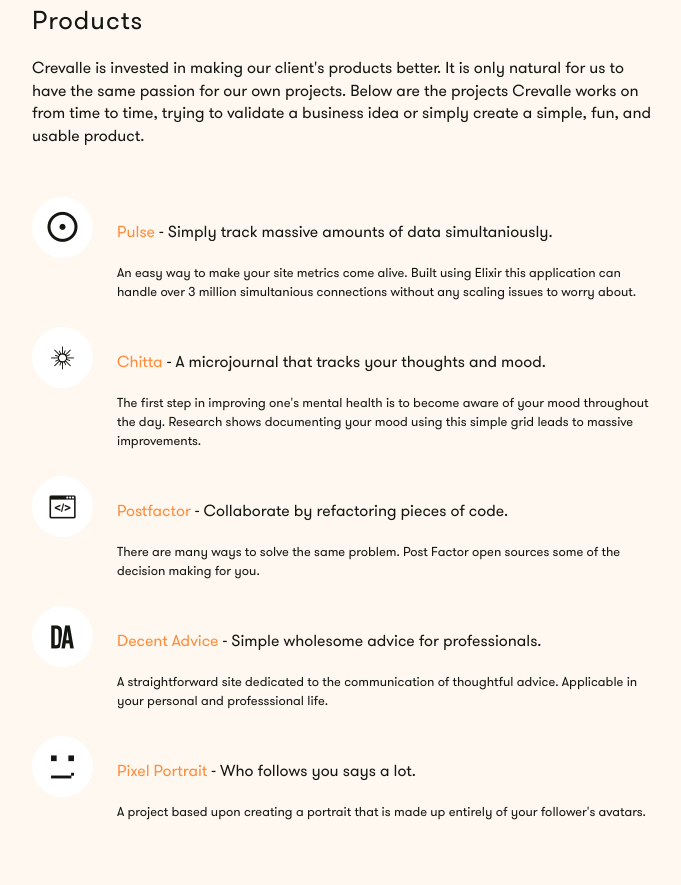
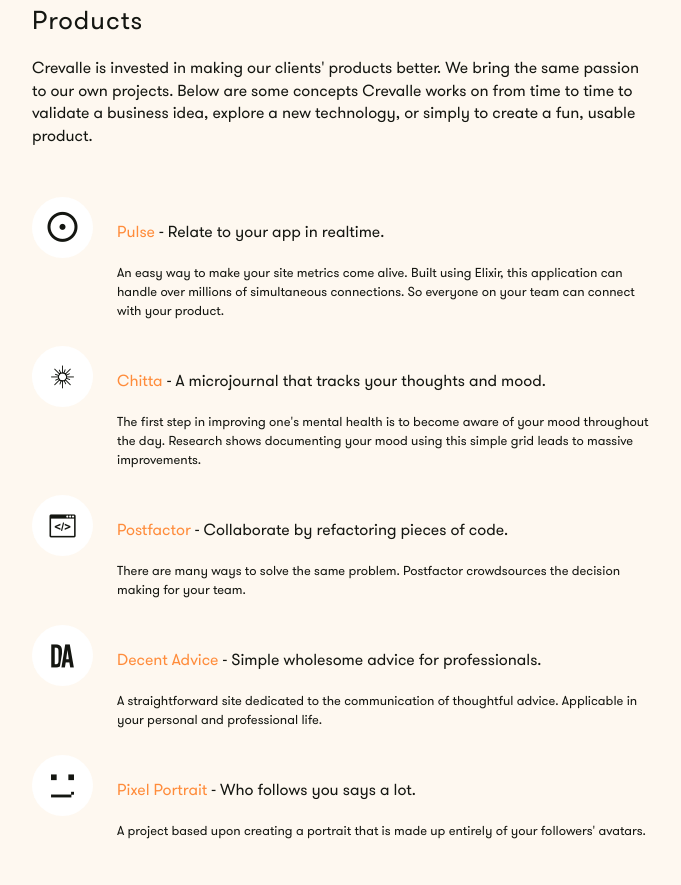
Before and after one commit to crevalle/crevalle.github.io, a plain HTML site: page index.html in a window 1280 px wide. Shown: the part 1915-2800 px from the top of the page, without its empty margins (298-979 px from the left). Drawn offline with nearby package versions, Linux system fonts and the light colour scheme; files whose address does not match are found by name.

Commit message:
project copy

```diff
--- a/index.html
+++ b/index.html
@@ -160,7 +160,7 @@
           <section class="description-holder">
             <div class="title-holder">
               <h1>Products</h1>
-              <p>Crevalle is invested in making our client's products better. It is only natural for us to have the same passion for our own projects. Below are the projects Crevalle works on from time to time, trying to validate a business idea or simply create a simple, fun, and usable product.</p>
+              <p>Crevalle is invested in making our clients' products better. We bring the same passion to our own projects. Below are some concepts Crevalle works on from time to time to validate a business idea, explore a new technology, or simply to create a fun, usable product.</p>
             </div>
             <ul class="description-list">
               <li>
@@ -168,9 +168,9 @@
                   <span class="ico-hoder">
                     <small><i class="icon-pulse"></i></small>
                   </span>
-                  <p><span class="orange">Pulse</span> - Simply track massive amounts of data simultaniously.</p>
+                  <p><span class="orange">Pulse</span> - Relate to your app in realtime.</p>
                 </a>
-                <p><small>An easy way to make your site metrics come alive. Built using Elixir this application can handle over 3 million simultanious connections without any scaling issues to worry about.</small></p>
+                <p><small>An easy way to make your site metrics come alive. Built using Elixir, this application can handle over millions of simultaneous connections.  So everyone on your team can connect with your product.</small></p>
               </li>
               <li>
                 <a href="https://chitta.io" class="link-line" target="_blank">
@@ -188,7 +188,7 @@
                   </span>
                   <p><span class="orange">Postfactor</span> - Collaborate by refactoring pieces of code.</p>
                 </a>
-                <p><small>There are many ways to solve the same problem. Post Factor open sources some of the decision making for you.</small></p>
+                <p><small>There are many ways to solve the same problem. Postfactor crowdsources the decision making for your team.</small></p>
               </li>
               <li>
                 <a href="http://decentadvice.com" class="link-line" target="_blank">
@@ -197,7 +197,7 @@
                   </span>
                   <p><span class="orange">Decent Advice</span> - Simple wholesome advice for professionals.</p>
                 </a>
-                <p><small>A straightforward site dedicated to the communication of thoughtful advice. Applicable in your personal and professsional life. </small></p>
+                <p><small>A straightforward site dedicated to the communication of thoughtful advice. Applicable in your personal and professional life. </small></p>
               </li>
               <li>
                 <a href="http://pixelportrait.org" class="link-line" target="_blank">
@@ -206,7 +206,7 @@
                   </span>
                   <p><span class="orange">Pixel Portrait </span> - Who follows you says a lot.</p>
                 </a>
-                <p><small>A project based upon creating a portrait that is made up entirely of your follower's avatars.</small></p>
+                <p><small>A project based upon creating a portrait that is made up entirely of your followers' avatars.</small></p>
               </li>
             </ul>
           </section>
```
